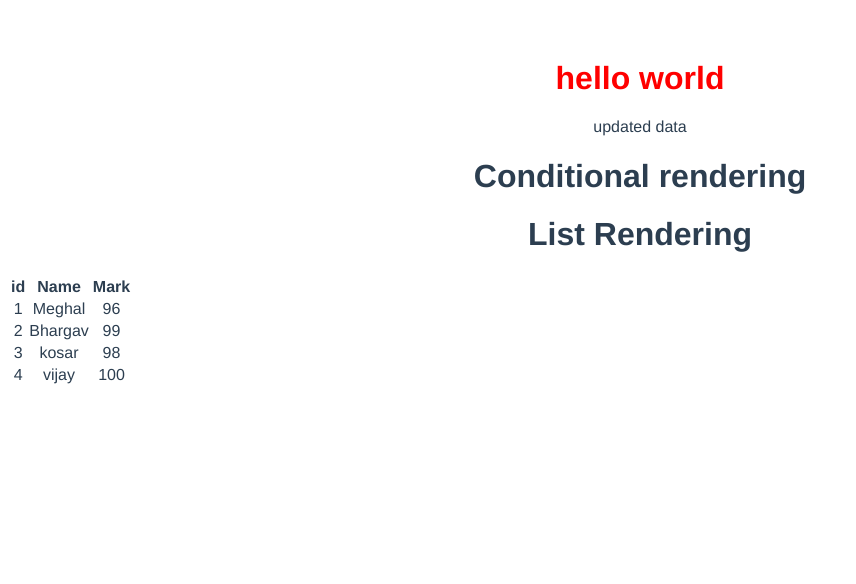
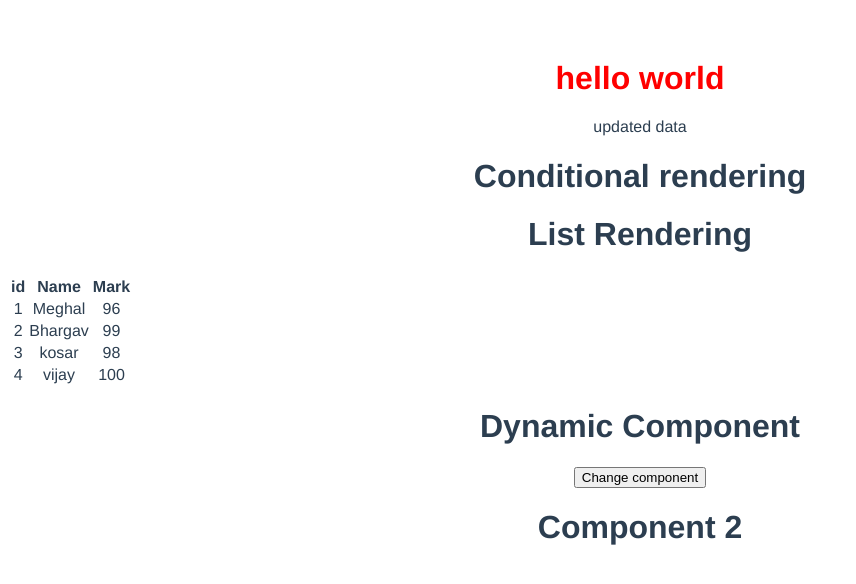
Before and after one commit to Meghal-raimp/Vuejs_Tranining, a Vue app in the folder firstproject/: page / in a window 1280 px wide. Shown: the top 584 px of the page, without its empty margins (0-856 px from the left). Built offline with nearby package versions, Linux system fonts and the light colour scheme.

Commit message:
dynamic component

```diff
--- a/firstproject/src/App.vue
+++ b/firstproject/src/App.vue
@@ -3,6 +3,7 @@
     <HelloWorld />
     <ConditionalRendering />
     <ListRendering />
+    <DynamicComponent />
   </div>
 </template>
 
@@ -10,10 +11,12 @@
 import HelloWorld from "@/components/template.vue";
 import ConditionalRendering from "@/components/conditionalrendering.vue";
 import ListRendering from "@/components/listrendering.vue";
+import DynamicComponent from "@/components/dynamicComponent/dynamiccomponent.vue";
 
 export default {
   name: 'App',
   components: {
+    DynamicComponent,
     ListRendering,
     HelloWorld,
     ConditionalRendering,
--- /dev/null
+++ b/firstproject/src/components/dynamicComponent/component1.vue
@@ -0,0 +1,10 @@
+<template>
+  <div>
+    <h1> Component 1</h1>
+  </div>
+</template>
+<script>
+export default {
+  name: 'CustomComponent1',
+}
+</script>
--- /dev/null
+++ b/firstproject/src/components/dynamicComponent/component2.vue
@@ -0,0 +1,10 @@
+<template>
+  <div>
+    <h1> Component 2</h1>
+  </div>
+</template>
+<script>
+export default {
+  name: 'CustomComponentTest2',
+}
+</script>
--- /dev/null
+++ b/firstproject/src/components/dynamicComponent/dynamiccomponent.vue
@@ -0,0 +1,31 @@
+<template>
+  <div>
+    <h1>Dynamic Component </h1>
+    <button @click="changeComponent"> Change component </button>
+    <component :is="componentIs"></component>
+  </div>
+</template>
+<script>
+import CustomComponent1 from "@/components/dynamicComponent/component1.vue";
+import CustomComponentTest2 from "@/components/dynamicComponent/component2.vue";
+
+export default {
+  name: 'DynamicComponent',
+  components: {CustomComponentTest2, CustomComponent1},
+  data(){
+    return {
+      componentIs: "CustomComponentTest2",
+    }
+  },
+  methods:{
+    changeComponent(){
+      if(this.componentIs === "CustomComponentTest2"){
+        this.componentIs = "CustomComponent1";
+      }
+      else if(this.componentIs === "CustomComponent1") {
+        this.componentIs = "CustomComponentTest2";
+      }
+    }
+  },
+}
+</script>
```
